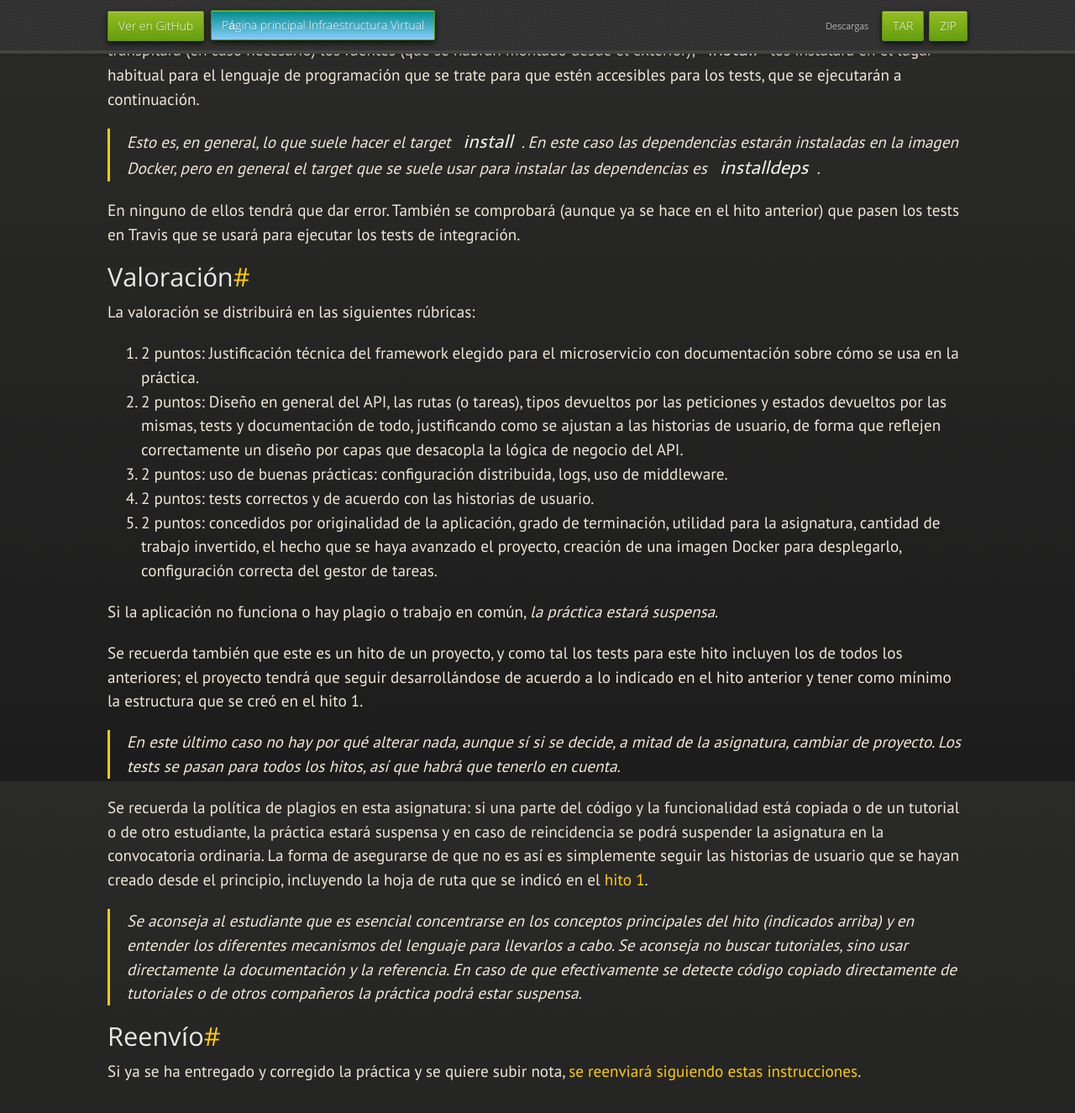
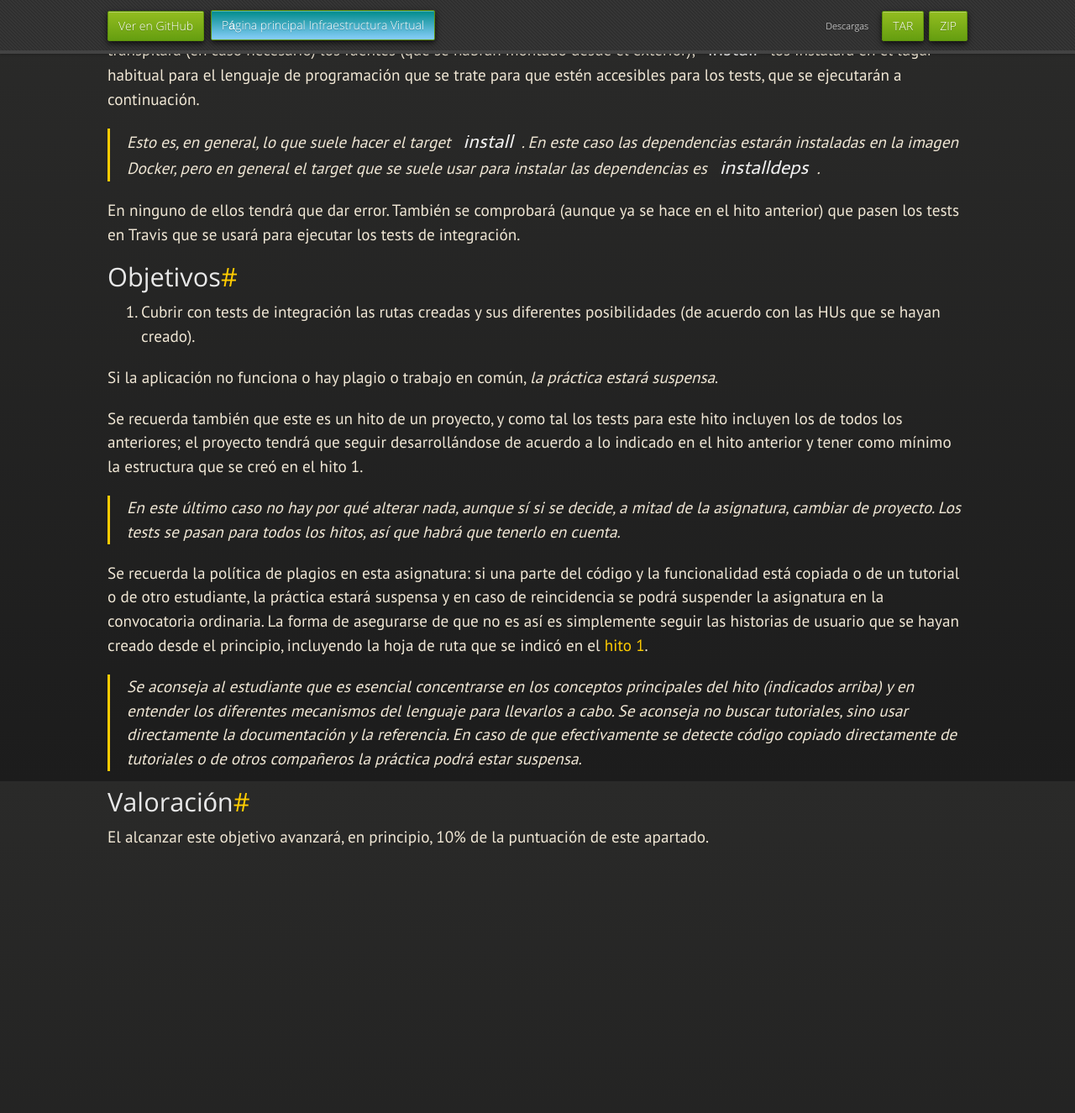
Before and after one commit to JJ/IV, a Jekyll site: the page built from documentos/proyecto/9.Microservicio.md, in a window 1280 px wide and 1400 px high, scrolled down 1770 px. Shown: the top 1325 px of the window at 84% size. Built offline with Jekyll 4.4.1, drawn with Linux system fonts in a browser that asks for light colours; nearby versions of some CDN libraries; some web fonts are replaced; our own code applies the rules of GitHub Pages for plain Markdown files; after the commit the page ends 2891 px from its top, so only the background shows below that.

Commit message:
Sync documentos/proyecto/9.Microservicio.md de master a gh-pages

```diff
--- a/documentos/proyecto/9.Microservicio.md
+++ b/documentos/proyecto/9.Microservicio.md
@@ -110,25 +110,10 @@ En ninguno de ellos tendrá que dar error. También se comprobará
 (aunque ya se hace en el hito anterior) que pasen los tests en Travis
 que se usará para ejecutar los tests de integración.
 
-## Valoración
+## Objetivos
 
-La valoración se distribuirá en las siguientes rúbricas:
-
-1. 2 puntos: Justificación técnica del framework elegido para el
-  microservicio con documentación sobre cómo se usa en la práctica.
-2. 2 puntos: Diseño en general del API, las rutas (o tareas), tipos
-  devueltos por las peticiones y estados devueltos por las mismas,
-  tests y documentación de todo, justificando como se ajustan a las
-  historias de usuario, de forma que reflejen correctamente un diseño
-  por capas que desacopla la lógica de negocio del API.
-3. 2 puntos: uso de buenas prácticas: configuración distribuida, logs,
-   uso de middleware.
-4. 2 puntos: tests correctos y de acuerdo con las historias de usuario.
-5. 2 puntos: concedidos por originalidad de la aplicación, grado de
-  terminación, utilidad para la asignatura, cantidad de
-  trabajo invertido, el hecho que se haya avanzado el proyecto,
-  creación de una imagen Docker para desplegarlo, configuración
-  correcta del gestor de tareas.
+1. Cubrir con tests de integración las rutas creadas y sus diferentes
+ posibilidades (de acuerdo con las HUs que se hayan creado).
 
  Si la aplicación no funciona o hay plagio o trabajo en común, *la
   práctica estará suspensa*.
@@ -159,7 +144,7 @@ ruta que se indicó en el [hito 1](1.Infraestructura).
 > detecte código copiado directamente de tutoriales o de otros
 > compañeros la práctica podrá estar suspensa.
 
-## Reenvío
+## Valoración
 
-Si ya se ha entregado y corregido la práctica y se quiere subir nota,
-[se reenviará siguiendo estas instrucciones](Reenvios.md).
+El alcanzar este objetivo avanzará, en principio, 10% de la puntuación de este
+apartado.
```
